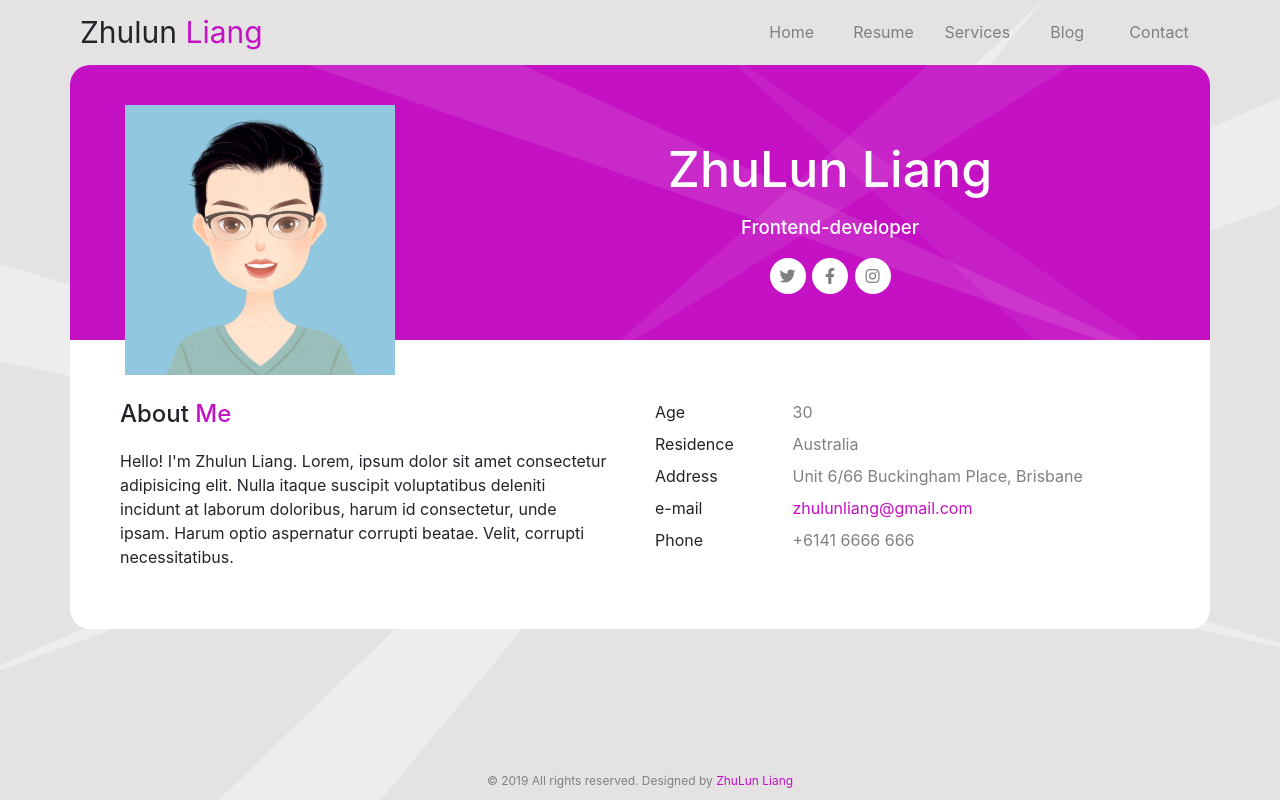
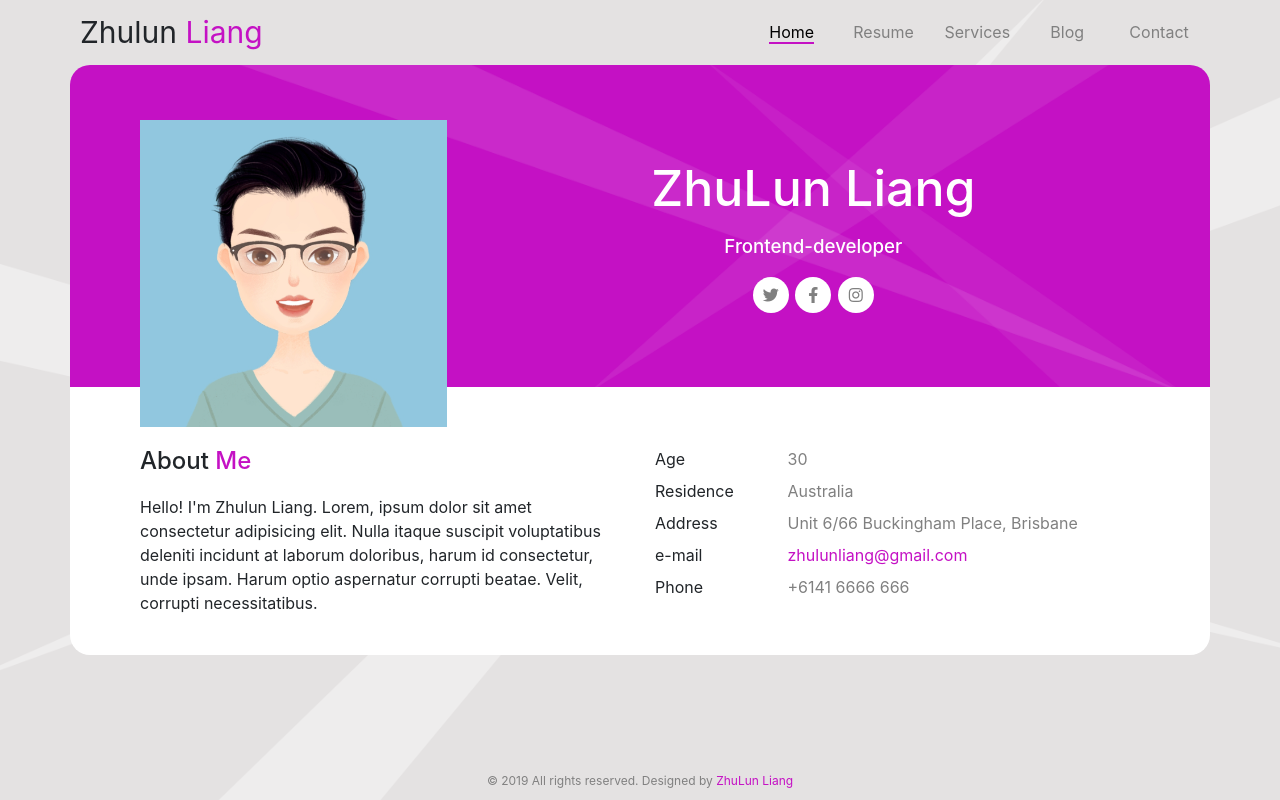
Before and after one commit to thelzl/Zhulun, a plain HTML site: page index.html in a window 1280 px wide. Drawn offline with nearby package versions, Linux system fonts and the light colour scheme.

Commit message:
sass changes
create ’nav-on-page’ class let home is hightlight

```diff
--- a/css/main.scss
+++ b/css/main.scss
@@ -86,6 +86,10 @@ header{
                 a{
                     color:grey;
                 }
+                .nav-on-page{
+                    color: black;
+                    border-bottom: 2px solid $main-purple;
+                }
                 a:hover{
                     color: black;
                     border-bottom: 2px solid $main-purple;
@@ -105,16 +109,18 @@ header{
             background-size: cover;
             background-position: center;
             border-radius: 20px 20px 0 0;
+            padding: 50px 50px 30px 50px;
             img{
                 width: 100%;
-                padding: 40px;
+                padding: 5px;
                 margin-bottom: -75px;
             }
             .up-name-padding{
-                padding:40px 0 20px 0;
+                // padding:40px 0 20px 0;
                 color: white;
                 h1{
                     font-size: 50px;
+                    margin: 0.85em 0;
                     margin-bottom: 0.2em;
                 }
                 a{
@@ -138,7 +144,7 @@ header{
             }
             background-color: white;
             border-radius: 0 0 20px 20px;
-            padding: 60px 20px;
+            padding: 60px 40px 40px 40px;
             .row{
                 margin-bottom: 8px;
             }
--- a/index.html
+++ b/index.html
@@ -19,7 +19,7 @@
                 <div class="col-7 logo">Zhulun <span class="purple">Liang</span></div>
                 <nav class="col-5">
                     <div class="row">
-                        <div class="col-2dot4"><a href="#">Home</a></div>
+                        <div class="col-2dot4"><a href="#" class="nav-on-page">Home</a></div>
                         <div class="col-2dot4"><a href="#">Resume</a></div>
                         <div class="col-2dot4"><a href="#">Services</a></div>
                         <div class="col-2dot4"><a href="#">Blog</a></div>
```
Also changed, not shown: css/main.css, 1 other file.
